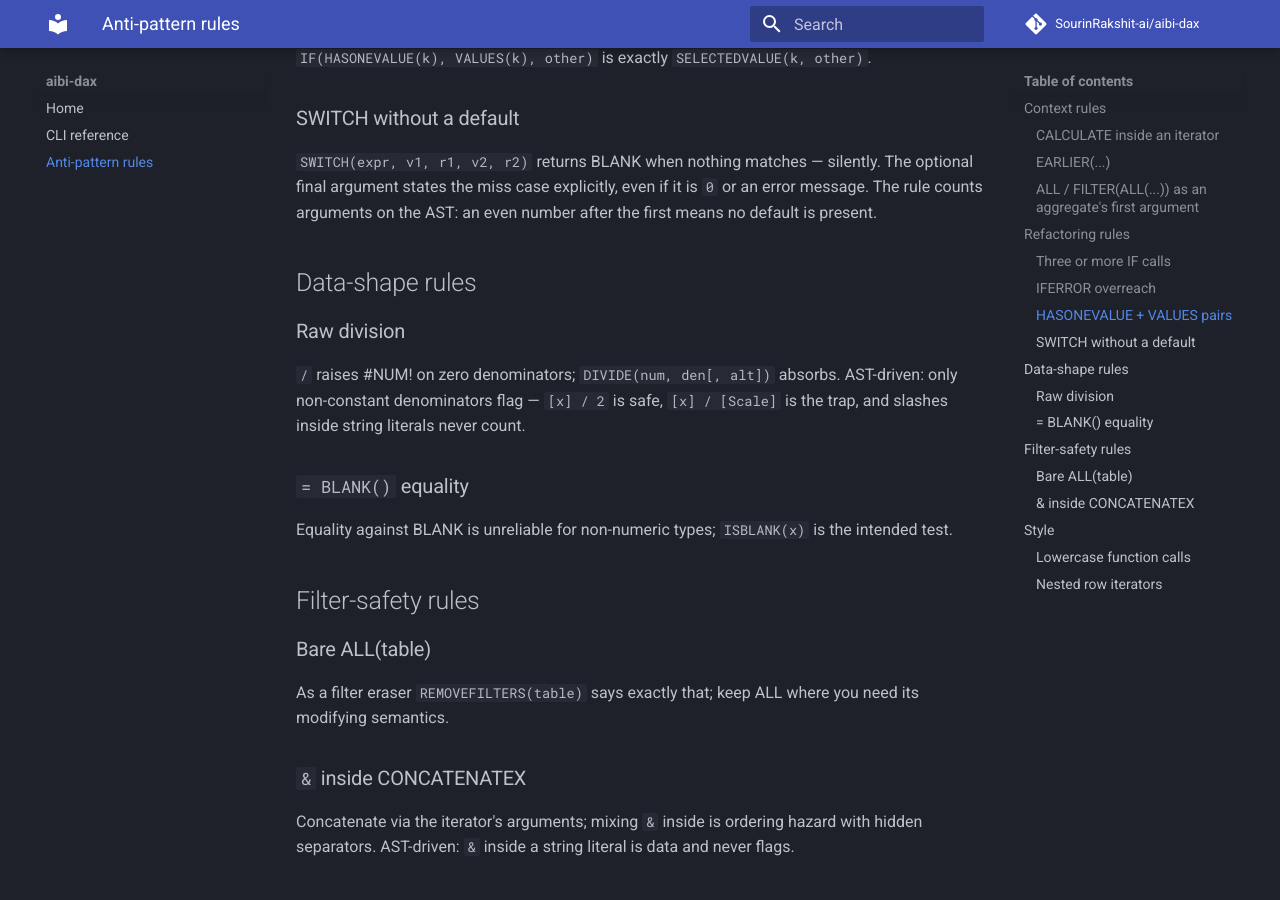
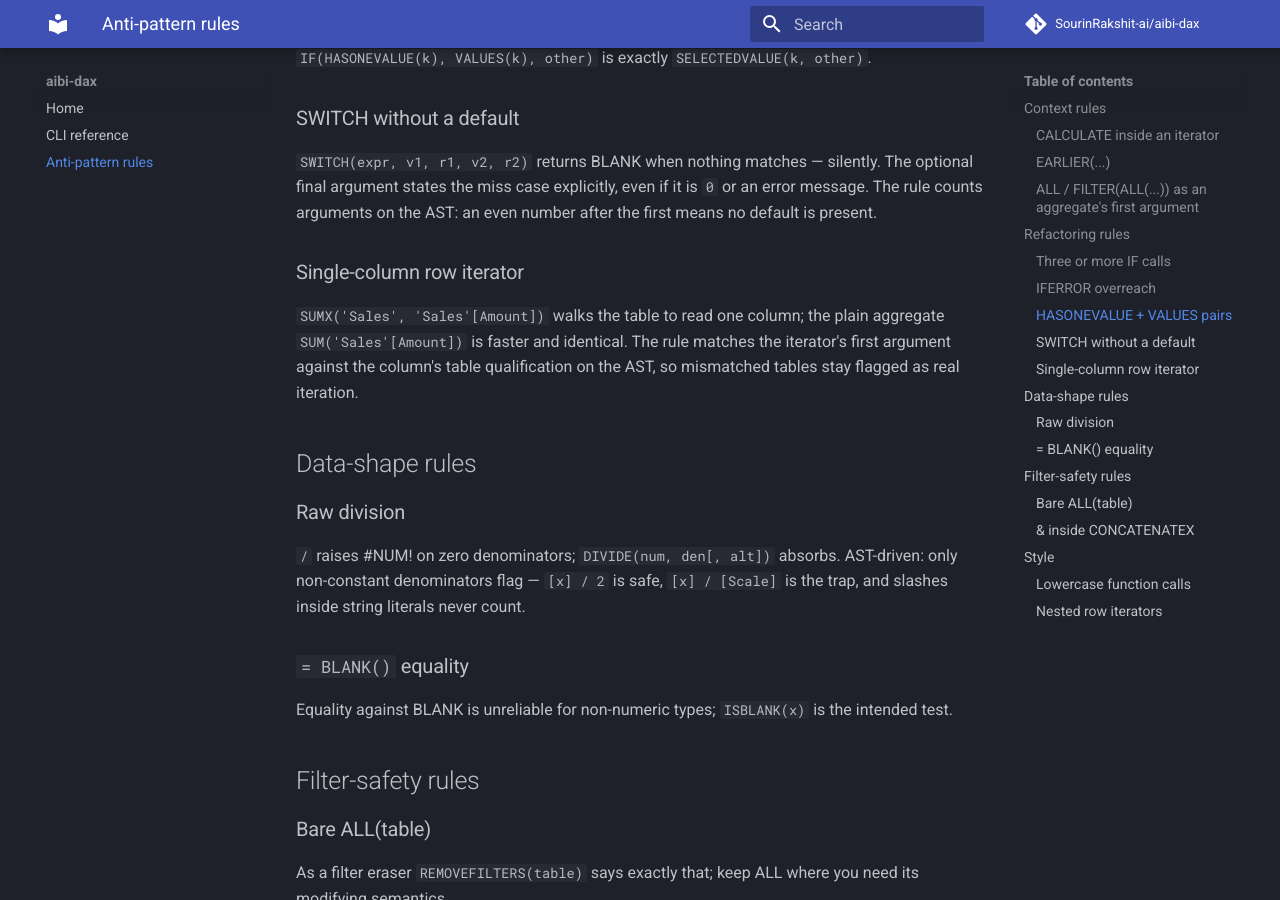
Before and after one commit to SourinRakshit-ai/aibi-dax, an MkDocs documentation site: the page built from docs/rules.md, in a window 1280 px wide and 900 px high, scrolled down 1079 px. Built offline with MkDocs 1.6.1 and Material for MkDocs 9.7.7, drawn with Linux system fonts in a browser that asks for light colours; comment, search, counter and statistics services are not loaded.

Commit message:
docs: rule 14 — single-column row iterator

```diff
--- a/docs/rules.md
+++ b/docs/rules.md
@@ -39,6 +39,13 @@ The optional final argument states the miss case explicitly, even if it is
 `0` or an error message. The rule counts arguments on the AST: an even
 number after the first means no default is present.
 
+### Single-column row iterator
+`SUMX('Sales', 'Sales'[Amount])` walks the table to read one column; the
+plain aggregate `SUM('Sales'[Amount])` is faster and identical. The rule
+matches the iterator's first argument against the column's table
+qualification on the AST, so mismatched tables stay flagged as real
+iteration.
+
 ## Data-shape rules
 
 ### Raw division
```
Also changed, not shown: README.md (+1 -0 lines).
